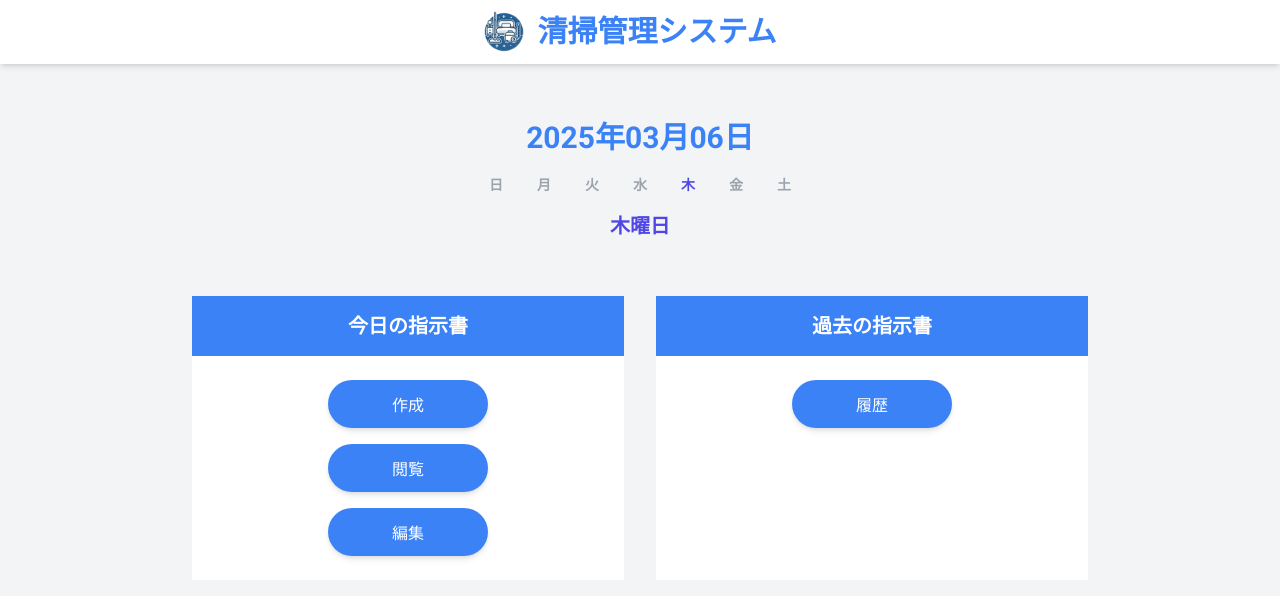
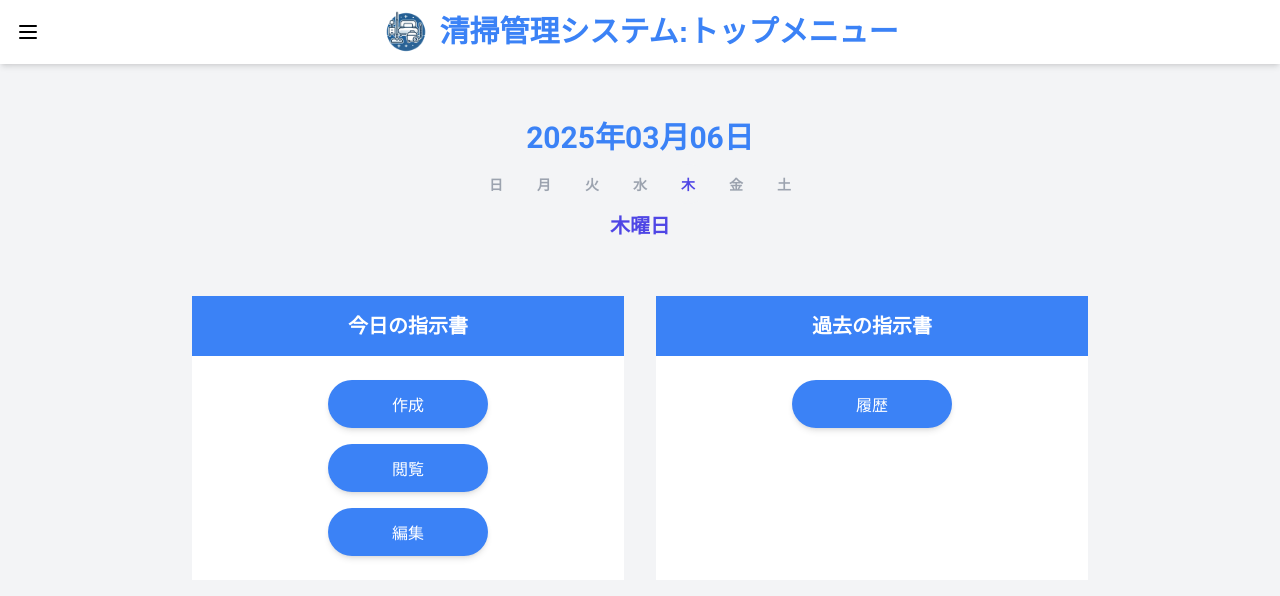
Before and after one commit to Keisuke-MARs/cleaning-management, a Next.js app: page / in a window 1280 px wide. Shown: the top 596 px of the page. Built offline with nearby package versions, Linux system fonts and the light colour scheme; a web font is replaced by a local one.

Commit message:
header-with-menuを全部使う

```diff
--- a/src/app/page.tsx
+++ b/src/app/page.tsx
@@ -1,11 +1,11 @@
 import DateDisplay from "./components/date-display"
-import Header from "./components/layout/header"
 import InstructionCard from "./components/instruction-card"
+import HeaderWithMenu from "./components/layout/header-with-menu"
 
 export default function Home() {
   return (
     <div className="min-h-screen flex flex-col bg-background">
-      <Header />
+      <HeaderWithMenu title="トップメニュー" />
       <main className="flex-1 container mx-auto px-4 py-8">
         <DateDisplay />
         <div className="grid md:grid-cols-2 gap-8 max-w-4xl mx-auto mt-8">
```
